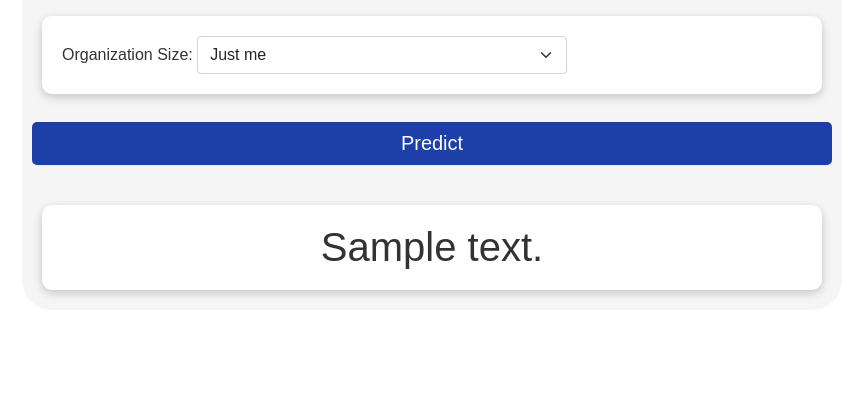
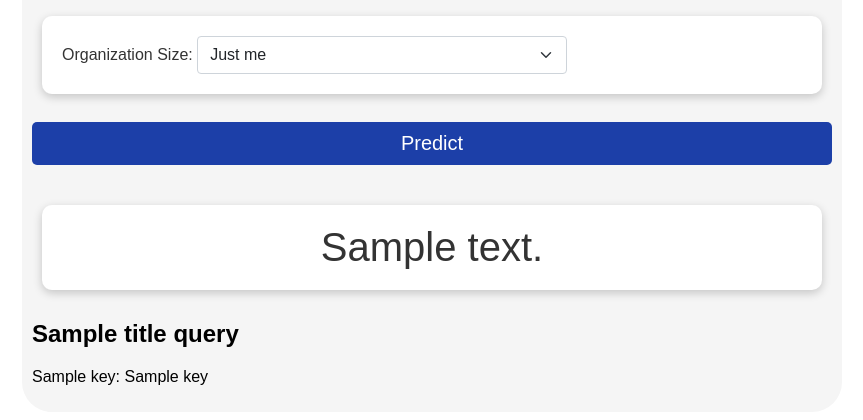
Before and after one commit to JoshuaKnittel/SalaryPrediction, a Flask app: template templates/index.html in a window 1280 px wide. Shown: the part 897-1317 px from the top of the page, without its empty margins (208-1071 px from the left). Before the commit the page ends 1197 px from the top, so only its background shows below. Run offline with Flask 2, Linux system fonts and the light colour scheme; the template is opened without the code that fills it: most values are stand-ins (such as "Sample title", 1, 10 or a date in 2020); parts of the project's set-up code (start-up, migrations or seed data) failed here and were passed over.

Commit message:
Return input data in html template
+ Refactor
+ Adding comments in app.py and html

```diff
--- a/app.py
+++ b/app.py
@@ -1,5 +1,5 @@
 import numpy as np
-from flask import Flask, request, jsonify, render_template
+from flask import Flask, request, render_template
 import pickle
 import pandas as pd
 import locale
@@ -17,22 +17,52 @@ model = pickle.load(open("model_and_preprocessor\model.pkl", "rb"))
 def Home():
     return render_template("index.html")
 
-
 @flask_app.route("/predict", methods = ["POST"])
 def predict():
+
     features = [x for x in request.form.values()] # save the inputs of the user in a list
     features[0] = float(features[0]) # convert first value (years of experience) to float
     features[1] = float(features[1]) # convert cluster assignment to float
+
     # Create a dataframe with the input
     df_pred = pd.DataFrame(columns = ['YearsCodePro', 'Cluster', 'EdLevel', 'OpSys', 'Age', 'Country_reduced', 'OrgSize'])
     df_pred.loc[0] = features
+
     # Apply preprocessing on input
     preprocessed_features = preprocessor.transform(df_pred)
+
     # Make prediction for input
     prediction = model.predict(preprocessed_features)
 
-    # Display prediction of the model in HTML
-    return render_template("index.html", prediction_text = f"The predicted salary is ${int(prediction[0]):n}")
+    # Prepare dataframe for returning inputs to user
+    # Rename columns
+    df_pred.rename(columns={
+        "YearsCodePro": "Years of working Experience",
+        "Cluster": "Job Title",
+        "EdLevel": "Education Level",
+        "OpSys": "Operating System",
+        "Country_reduced": "Country",
+        "OrgSize": "Organization Size"
+    }, inplace=True)
+    # Map cluster assignment to job title
+    job_titles = {
+        0: "Java Developer",
+        1: "Ruby Developer",
+        2: "Web Developer",
+        3: "Data Scientist",
+        4: ".NET Developer",
+        5: "C Developer",
+        6: "Full-Stack Developer"
+        }
+    df_pred.replace({"Job Title": job_titles}, inplace=True)
+    # Save working experience as float and then transform it to string with " years" added.
+    df_pred["Years of working Experience"] = df_pred["Years of working Experience"].astype(int)
+    df_pred["Years of working Experience"] = df_pred["Years of working Experience"].apply(lambda x: str(x) + " year(s)")
+    # Save input in dictionary
+    data = df_pred.loc[0].to_dict()
+
+    # Display prediction of the model and input in HTML template
+    return render_template("index.html", prediction_text = f"The predicted salary is ${int(prediction[0]):n}", data = data, title_query = f"Chosen Values:")
 
 if __name__ == "__main__":
     flask_app.run(debug=True)
--- a/templates/index.html
+++ b/templates/index.html
@@ -153,9 +153,17 @@
           </button>
         </form>
 
-
+        <!-- display prediction -->
         <div class="card-prediction">
         {{ prediction_text }}
+        </div>
+
+        <!-- display input data -->
+        <div class="query">
+          <h2>{{ title_query }}</h2>
+          {% for key in data %}
+            <p>{{key}}: {{data[key]}}</p>
+          {% endfor %}
         </div>
 
 
```
